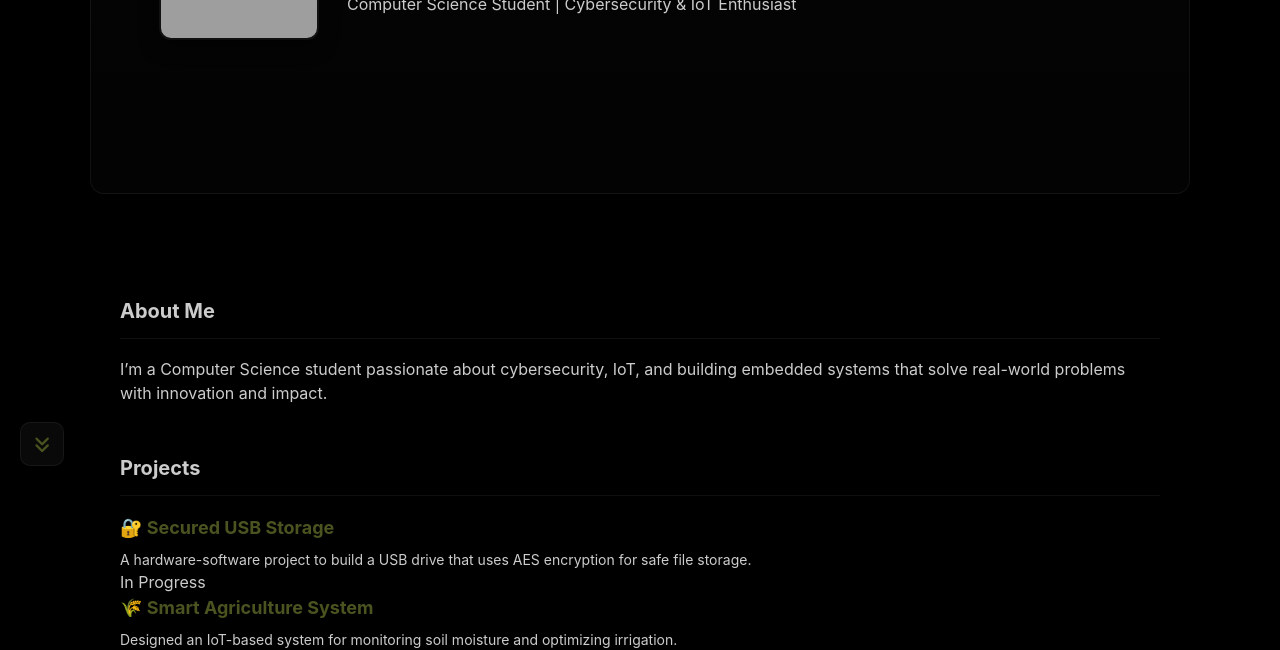
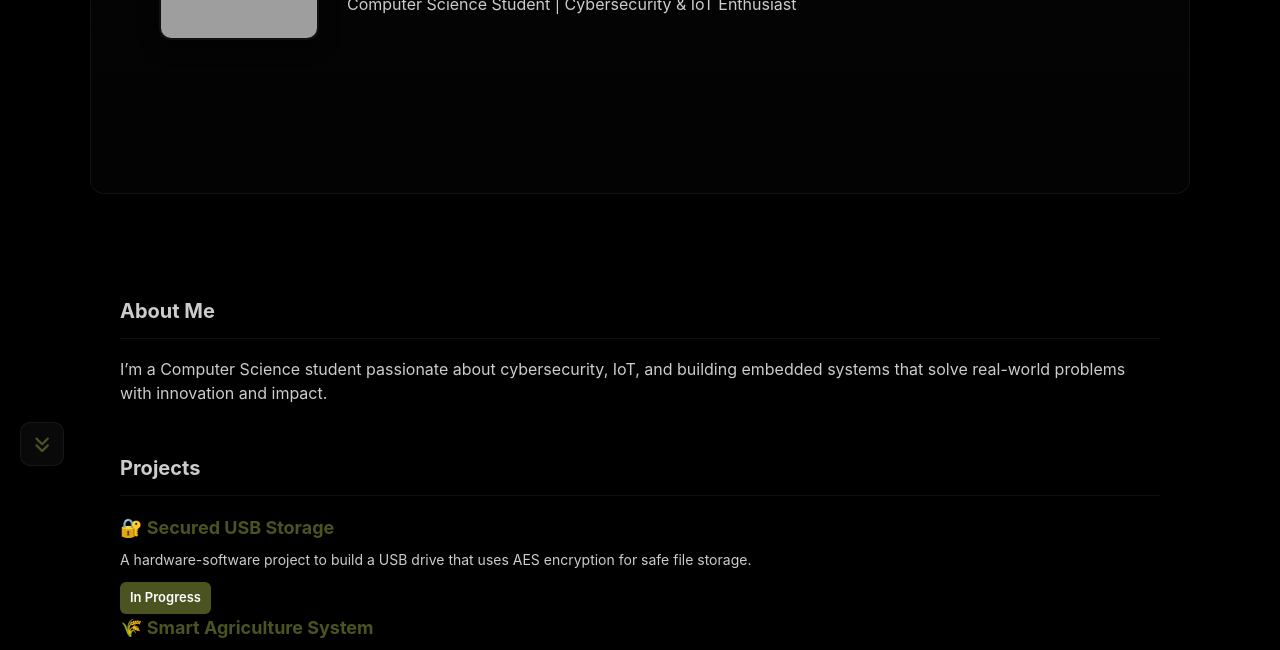
Before and after one commit to Hikma1/portfolio, a plain HTML site: page index.html in a window 1280 px wide. Shown: the part 312-962 px from the top of the page. Drawn offline with Linux system fonts and the light colour scheme; grey boxes are pictures that could not be loaded.

Commit message:
lela css

```diff
--- a/css/style.css
+++ b/css/style.css
@@ -160,3 +160,4 @@ box-shadow:0 8px 24px rgba(0,0,0,0.45);
 .project-card{display:block}
 .project-card h3{margin:0 0 8px;font-size:18px;color:var(--accent)}
 .project-card p{margin:0;color:var(--muted);font-size:14px}
+.status{display:inline-block;margin-top:12px;background:var(--accent);color:#fff;padding:6px 10px;border-radius:6px;font-weight:600;font-size:13px}
```
